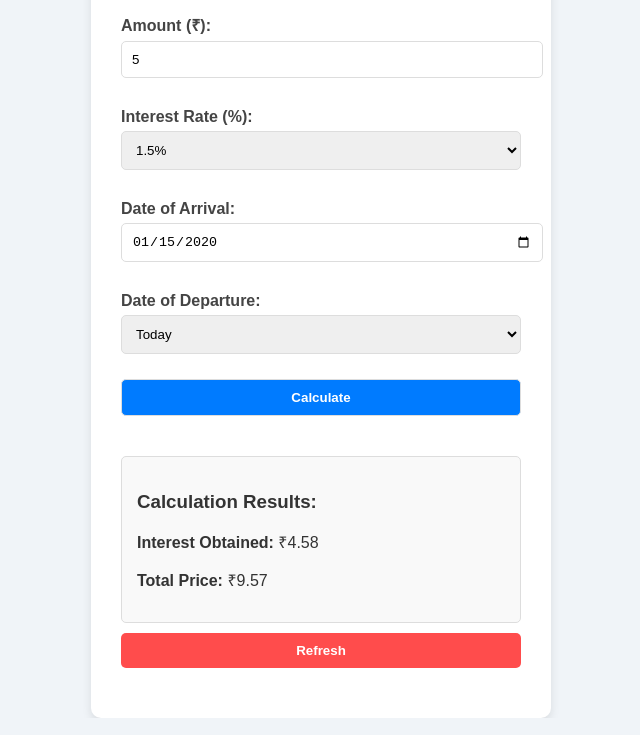
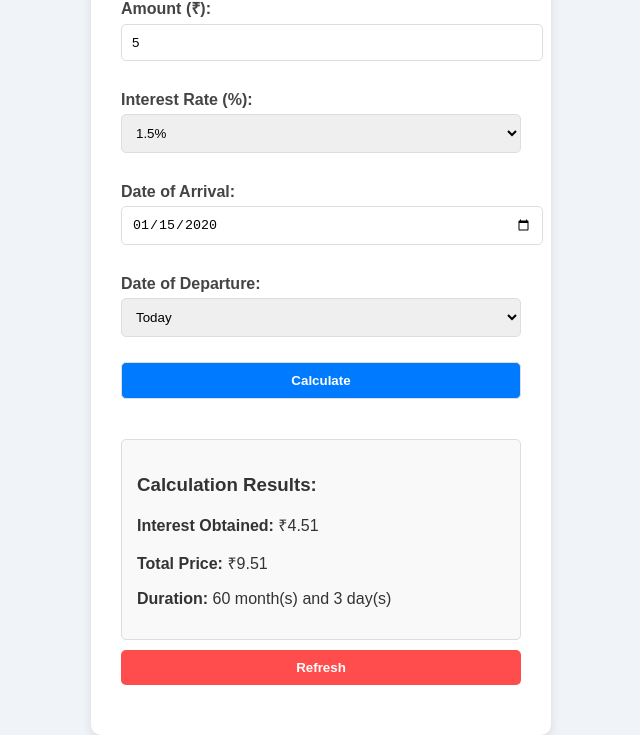
Before and after one commit to ASTITVAAG2005/girvi-interest-calculator, a plain HTML site: page index.html in a window 1280 px wide. Both pictures are taken after typing "5", "2020-01-15" into the empty fields and a click on the button "Calculate". Shown: the part 83-818 px from the top of the page, without its empty margins (319-959 px from the left). Drawn offline with Linux system fonts and the light colour scheme.

Commit message:
Update calculation logic  index.html

```diff
--- a/index.html
+++ b/index.html
@@ -105,6 +105,7 @@
             <h3>Calculation Results:</h3>
             <p><strong>Interest Obtained:</strong> ₹<span id="interest"></span></p>
             <p><strong>Total Price:</strong> ₹<span id="total-price"></span></p>
+            <p><strong>Duration:</strong> <span id="duration"></span></p>
         </div>
 
         <button class="refresh-button" onclick="location.reload()">Refresh</button>
@@ -121,6 +122,30 @@
             const departureSelect = document.getElementById('departure');
             const customDeparture = document.getElementById('custom-departure');
             customDeparture.style.display = departureSelect.value === 'custom' ? 'block' : 'none';
+        }
+
+        function calculateDuration(arrivalDate, departureDate) {
+            const d1 = arrivalDate.getDate();
+            const m1 = arrivalDate.getMonth() + 1; // JavaScript months are 0-based
+            const y1 = arrivalDate.getFullYear();
+
+            const d2 = departureDate.getDate();
+            const m2 = departureDate.getMonth() + 1;
+            const y2 = departureDate.getFullYear();
+
+            const day1 = d1 + m1 * 30 + y1 * 360;
+            const day2 = d2 + m2 * 30 + y2 * 360;
+
+            let months, days;
+            if (day1 > day2) {
+                months = Math.floor((day1 - day2) / 30);
+                days = (day1 - day2) % 30;
+            } else {
+                months = Math.floor((day2 - day1) / 30);
+                days = (day2 - day1) % 30;
+            }
+
+            return { months, days };
         }
 
         document.getElementById('calc-form').addEventListener('submit', function(event) {
@@ -146,21 +171,31 @@
                 departureDate = new Date(document.getElementById('custom-departure').value);
             }
 
-            // Calculate duration
-            const totalDays = Math.floor((departureDate - arrivalDate) / (1000 * 60 * 60 * 24));
-            const months = Math.floor(totalDays / 30);
-            const days = totalDays % 30;
+            const duration = calculateDuration(arrivalDate, departureDate);
+            if (!duration) return;
+
+            const { months, days } = duration;
 
             // Calculate interest
-            const monthlyInterest = (price * rate) / 100;
-            const totalInterest = months * monthlyInterest + (monthlyInterest / 30) * days;
+            const c = (price * rate) / 100;
+
+            let totalInterest;
+            if (days < 30 && months === 0) {
+                totalInterest = c;
+            } else {
+                const t1 = months * c;
+                const t2 = (c / 30) * days;
+                totalInterest = t1 + t2;
+            }
 
             // Total price
             const totalPrice = price + totalInterest;
 
-            // Display the results
+            // Display the result with duration on one line
+            const durationText = `${months} month(s) and ${days} day(s)`; // Format as a single line
             document.getElementById('interest').innerText = totalInterest.toFixed(2);
             document.getElementById('total-price').innerText = totalPrice.toFixed(2);
+            document.getElementById('duration').innerText = durationText;
             document.getElementById('result').style.display = 'block';
         });
     </script>
```
